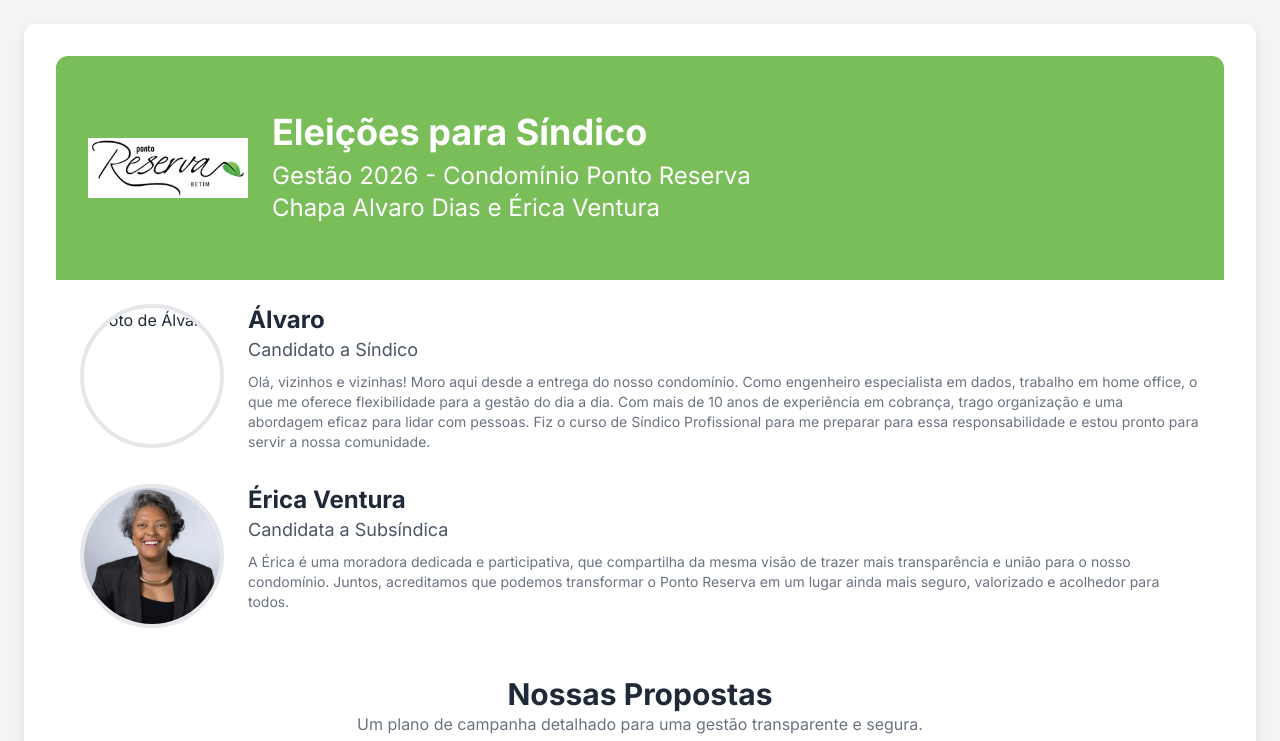
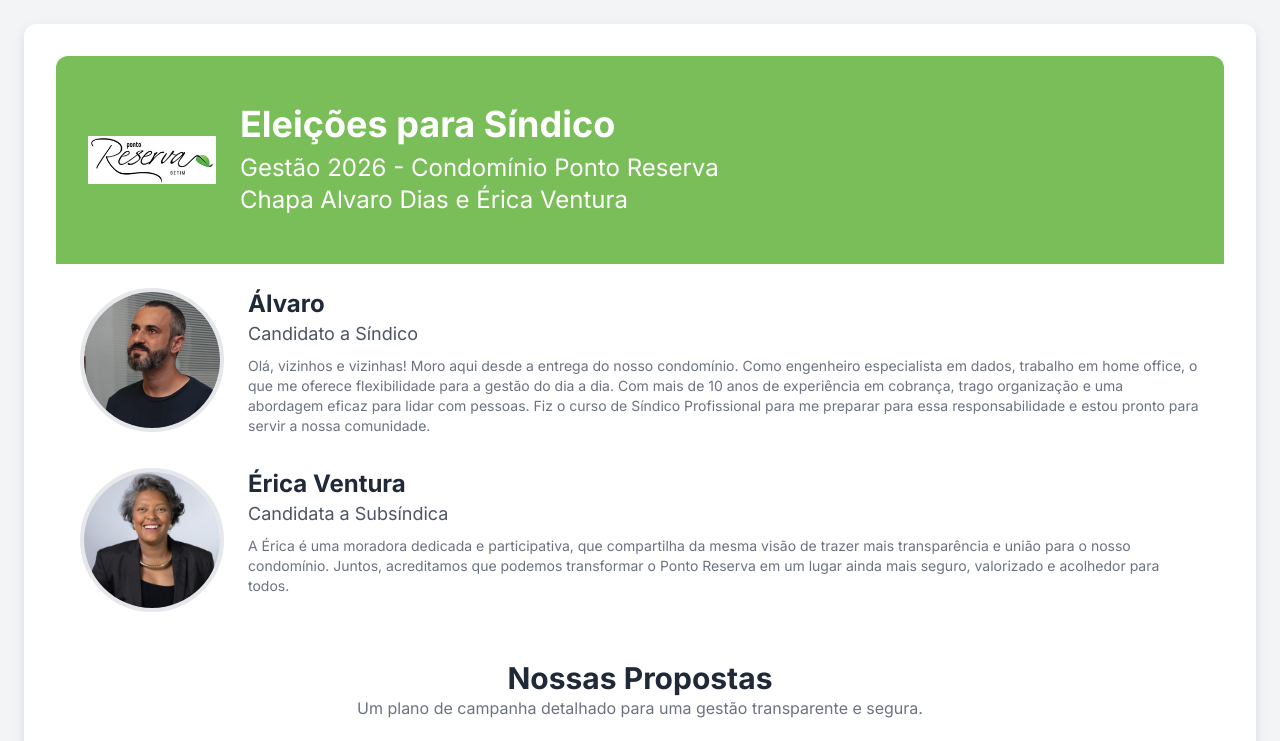
Before and after one commit to wizardcorp81/eleicao_ponto_reserva, a plain HTML site: page index.html in a window 1280 px wide. Shown: the top 741 px of the page. Drawn offline with nearby package versions, Linux system fonts and the light colour scheme.

Commit message:
Add files via upload

```diff
--- a/index.html
+++ b/index.html
@@ -119,7 +119,7 @@
 
     <div class="container p-8">
         <header class="header">
-            <img src="logo_ponto_reserva.jpg" alt="Logo do Condomínio Ponto Reserva" class="w-28 h-28 sm:w-40 sm:h-32 mr-0 sm:mr-6 object-contain">
+            <img src="logo_ponto_reserva.jpg" alt="Logo do Condomínio Ponto Reserva" class="w-36 h-36 sm:w-32 sm:h-24 mr-0 sm:mr-6 object-contain">
             <div>
                 <h1 class="text-3xl sm:text-4xl font-bold mb-2">Eleições para Síndico</h1>
                 <p class="text-xl sm:text-2xl font-light">Gestão 2026 - Condomínio Ponto Reserva</p>
@@ -130,7 +130,7 @@
         <section class="p-6">
             <div class="flex flex-col sm:flex-row items-center sm:items-start mb-8 space-y-4 sm:space-y-0 sm:space-x-6">
                 <div class="flex-shrink-0">
-                    <img src="alvaro_profile.jpg" alt="Foto de Álvaro" class="rounded-full w-28 h-28 sm:w-36 sm:h-36 object-cover border-4 border-gray-200">
+                    <img src="alvaro_profile.jpeg" alt="Foto de Álvaro" class="rounded-full w-28 h-28 sm:w-36 sm:h-36 object-cover border-4 border-gray-200">
                 </div>
                 <div class="text-center sm:text-left">
                     <h2 class="text-2xl font-bold text-gray-800">Álvaro</h2>
@@ -204,7 +204,7 @@
 
         <section class="p-6 mt-8">
             <div class="flex flex-col items-center">
-                <h3 class="text-3xl font-bold text-gray-800">✨ Pergunte ao Síndico ✨</h3>
+                <h3 class="text-3xl font-bold text-gray-800 mb-4">✨ Pergunte ao Síndico ✨</h3>
                 <p class="text-gray-500 text-center mb-4">Tem alguma dúvida sobre nossas propostas? Pergunte diretamente aqui!</p>
 
                 <!-- Chat Container -->
```
